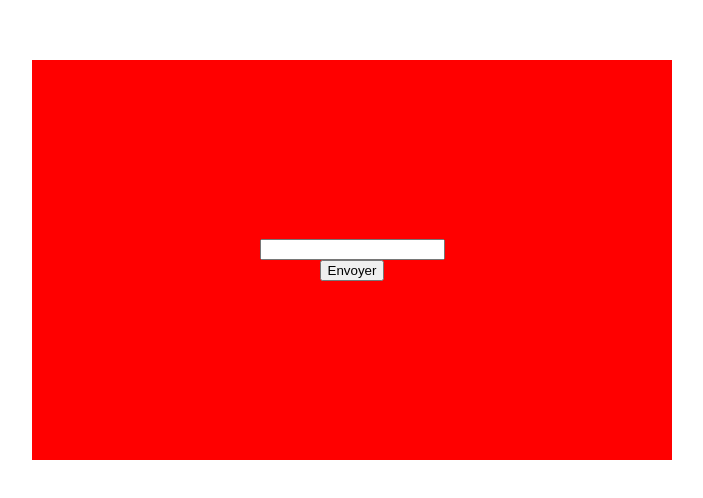
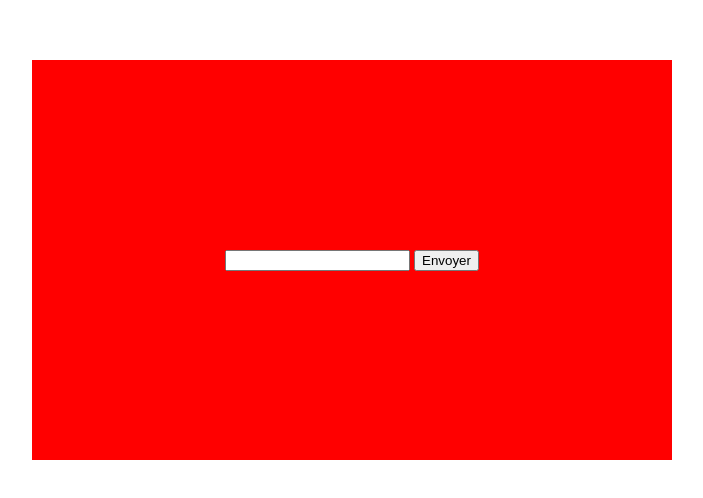
Before and after one commit to margauxc25/decouverte_javascript, a plain HTML site: page index.html in a window 1280 px wide. Shown: the part 148-646 px from the top of the page, without its empty margins (288-991 px from the left). Drawn offline with Linux system fonts and the light colour scheme.

Commit message:
Misa à jour des fichiers

```diff
--- a/index.html
+++ b/index.html
@@ -12,15 +12,12 @@
 
     <div class="test">
 
-        <input type="text" name="myname" id="myname"  pattern="[a-zA-ZÀ-ÿ]"/>
-        <input type="button" onclick="show_alert()" value="Envoyer" />
-
+        <form class="error">
+        <input type="name" name="name" id="name"  pattern="^[( )a-zA-Z]+$"/>
+        <input type="submit" id="send" onclick="show_alert()" value="Envoyer" />
+        </form>
 
     </div>
-
-
-
-
 
 
 
--- a/main.js
+++ b/main.js
@@ -17,6 +17,6 @@ test.addEventListener("click", function () {
 
     function show_alert()
     {
-    var name = document.getElementById('myname').value;
+    var name = document.getElementById('name').value;
     alert("Bonjour "+ name + "!");
     }
--- a/style.css
+++ b/style.css
@@ -15,6 +15,6 @@ div{
     align-items: center;
     }
 
-input:invalid {
-   border: 2px dashed red;
+.error input:invalid {
+   border: 2px solid red;
     }
```
